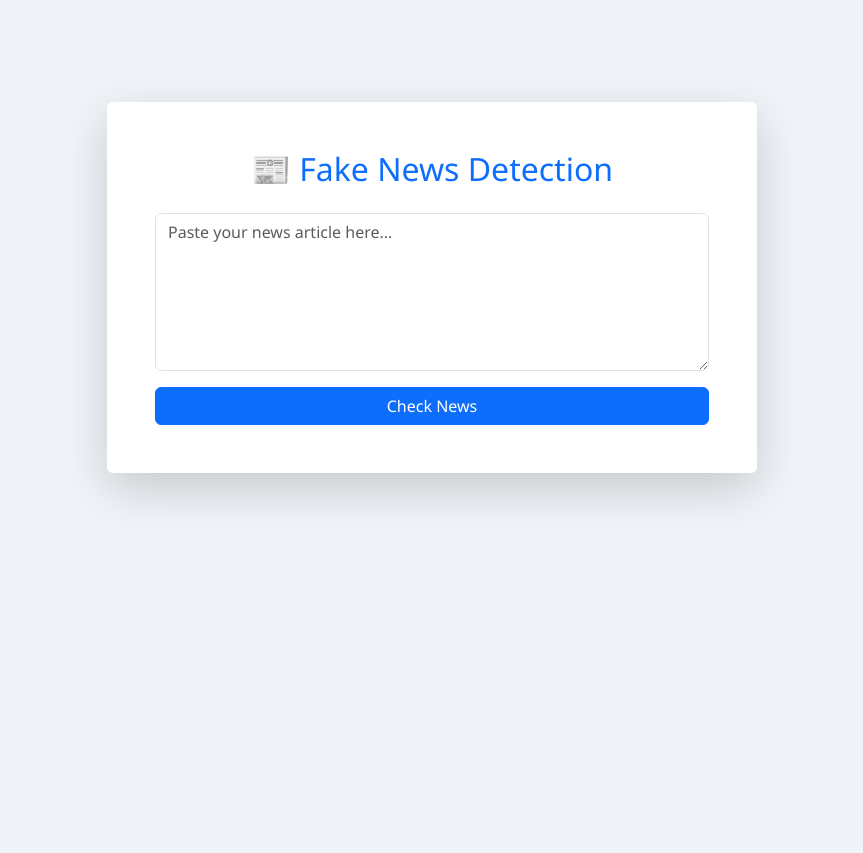
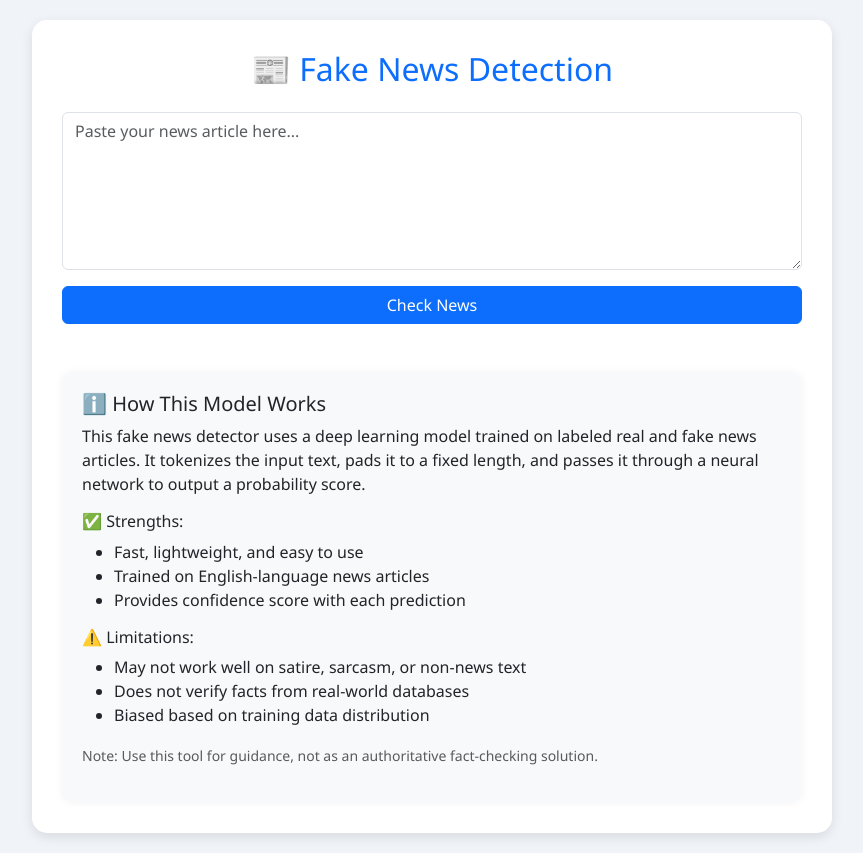
Before and after one commit to mihirdhangdhariya/Fake-News-Detector-LSTM-DeepLearning, a Flask app: page / in a window 1280 px wide. Shown: the whole page, without its empty margins (208-1071 px from the left). Before the commit the page ends 502 px from the top, so only its background shows below. Run offline with Flask 3, Linux system fonts and the light colour scheme; parts of the project's set-up code (start-up, migrations or seed data) failed here and were passed over.

Commit message:
Initial commit with Git LFS and project files

```diff
--- a/app.py
+++ b/app.py
@@ -1,28 +1,54 @@
-from flask import Flask, render_template, request
+from flask import Flask, render_template, request, jsonify
 import pickle
 import numpy as np
+import os
+import requests
 from tensorflow.keras.models import load_model
 from tensorflow.keras.preprocessing.sequence import pad_sequences
 
 app = Flask(__name__)
 
-# Load the model and tokenizer
-model = load_model("model/model.h5")
-with open("model/tokenizer.pickle", "rb") as f:
+# Constants
+MODEL_PATH = "model/model.h5"
+TOKENIZER_PATH = "model/tokenizer.pickle"
+DROPBOX_MODEL_URL = "https://www.dropbox.com/scl/fi/4i7txy19stejc2pzn91ok/model.h5?rlkey=vcs5ogp0e6b0thl41ky5nc78c&st=5kdauggt&dl=1"
+
+# Ensure model directory exists
+os.makedirs("model", exist_ok=True)
+
+# Download model if it doesn't exist
+if not os.path.exists(MODEL_PATH):
+    print("🔄 Downloading model from Dropbox...")
+    response = requests.get(DROPBOX_MODEL_URL, allow_redirects=True)
+    with open(MODEL_PATH, 'wb') as f:
+        f.write(response.content)
+    print("✅ Model downloaded successfully.")
+
+# Load model and tokenizer
+model = load_model(MODEL_PATH)
+with open(TOKENIZER_PATH, "rb") as f:
     tokenizer = pickle.load(f)
 
-maxlen = 500  # Adjust if your model used a different maxlen
+# Set max length (must match training)
+maxlen = 500
 
 @app.route("/", methods=["GET", "POST"])
 def index():
-    prediction = None
     if request.method == "POST":
         text = request.form["news"]
         sequence = tokenizer.texts_to_sequences([text])
         padded = pad_sequences(sequence, maxlen=maxlen)
-        result = model.predict(padded)[0][0]
-        prediction = "Real" if result > 0.5 else "Fake"
-    return render_template("index.html", prediction=prediction)
+        prediction_score = model.predict(padded)[0][0]
+        label = "Real" if prediction_score > 0.5 else "Fake"
+        confidence = float(prediction_score if prediction_score > 0.5 else 1 - prediction_score)
+        confidence_percent = round(confidence * 100, 2)
+
+        return render_template("index.html",
+                               prediction=label,
+                               confidence=confidence_percent,
+                               user_input=text)
+    return render_template("index.html", prediction=None)
 
 if __name__ == "__main__":
-    app.run(debug=True)
+    port = int(os.environ.get("PORT", 5000))
+    app.run(debug=False, host='0.0.0.0', port=port)
--- a/requirments.txt
+++ b/requirments.txt
@@ -7,3 +7,5 @@ matplotlib
 nltk
 beautifulsoup4
 requests
+gunicorn
+pickle5
--- a/templates/index.html
+++ b/templates/index.html
@@ -3,25 +3,48 @@
 <head>
   <meta charset="UTF-8">
   <title>Fake News Detection</title>
+  <meta name="viewport" content="width=device-width, initial-scale=1">
   <link href="https://cdn.jsdelivr.net/npm/bootstrap@5.3.3/dist/css/bootstrap.min.css" rel="stylesheet">
   <style>
     body {
       background-color: #f0f4f8;
       font-family: 'Segoe UI', sans-serif;
+      margin: 0;
+      padding: 0;
+      min-height: 100vh;
+      display: flex;
+      align-items: center;
+      justify-content: center;
     }
-    .container {
-      margin-top: 8%;
-      max-width: 650px;
+
+    .main-box {
+      width: 100%;
+      max-width: 800px;
+      margin: 20px;
+      padding: 30px;
+      background-color: white;
+      border-radius: 15px;
+      box-shadow: 0 4px 12px rgba(0, 0, 0, 0.1);
     }
+
     .result {
-      margin-top: 20px;
       font-size: 1.2rem;
+    }
+
+    .info-section {
+      margin-top: 40px;
+      background-color: #f8f9fa;
+      padding: 20px;
+      border-radius: 12px;
+      box-shadow: 0 0 8px rgba(0,0,0,0.05);
     }
   </style>
 </head>
 <body>
-  <div class="container shadow-lg p-5 bg-white rounded">
+
+  <div class="main-box">
     <h2 class="text-center text-primary mb-4">📰 Fake News Detection</h2>
+
     <form method="post" action="/">
       <div class="mb-3">
         <textarea class="form-control" name="news" rows="6" placeholder="Paste your news article here..." required></textarea>
@@ -30,10 +53,51 @@
     </form>
 
     {% if prediction %}
-      <div class="result alert alert-{{ 'danger' if prediction == 'Fake' else 'success' }} text-center">
+      <div class="result alert alert-{{ 'danger' if prediction == 'Fake' else 'success' }} text-center mt-4">
         <strong>Prediction:</strong> {{ prediction }}
       </div>
+
+      <div class="mt-3">
+        <label><strong>Confidence: {{ confidence }}%</strong></label>
+        <div class="progress" style="height: 25px;">
+          <div class="progress-bar
+                      {% if prediction == 'Fake' %}
+                        bg-danger
+                      {% else %}
+                        bg-success
+                      {% endif %}"
+               role="progressbar"
+               style="width: {{ confidence }}%;"
+               aria-valuenow="{{ confidence }}"
+               aria-valuemin="0"
+               aria-valuemax="100">
+            {{ confidence }}%
+          </div>
+        </div>
+      </div>
     {% endif %}
+
+    <div class="info-section mt-5">
+      <h5>ℹ️ How This Model Works</h5>
+      <p>This fake news detector uses a deep learning model trained on labeled real and fake news articles. It tokenizes the input text, pads it to a fixed length, and passes it through a neural network to output a probability score.</p>
+
+      <h6>✅ Strengths:</h6>
+      <ul>
+        <li>Fast, lightweight, and easy to use</li>
+        <li>Trained on English-language news articles</li>
+        <li>Provides confidence score with each prediction</li>
+      </ul>
+
+      <h6>⚠️ Limitations:</h6>
+      <ul>
+        <li>May not work well on satire, sarcasm, or non-news text</li>
+        <li>Does not verify facts from real-world databases</li>
+        <li>Biased based on training data distribution</li>
+      </ul>
+
+      <p class="text-muted"><small>Note: Use this tool for guidance, not as an authoritative fact-checking solution.</small></p>
+    </div>
   </div>
+
 </body>
 </html>
```
Also changed, not shown: README.md, 1 other file.
